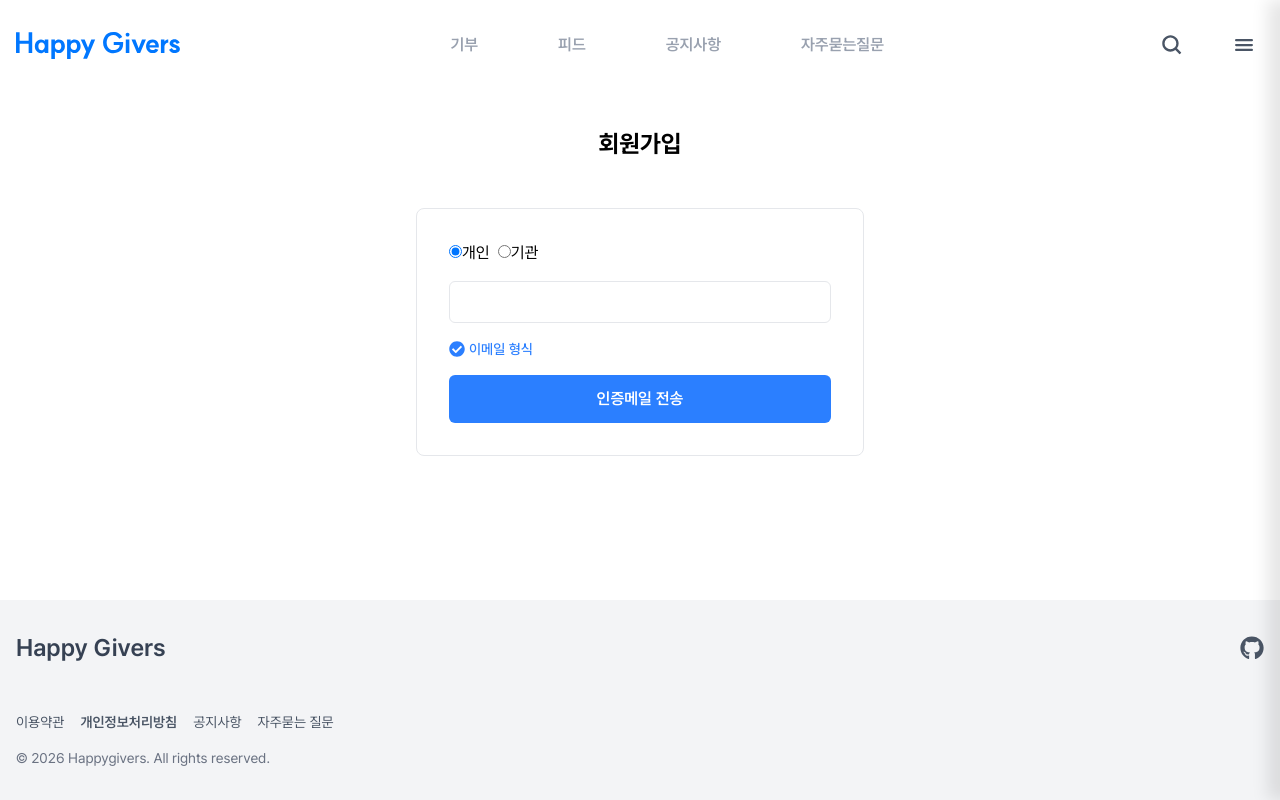
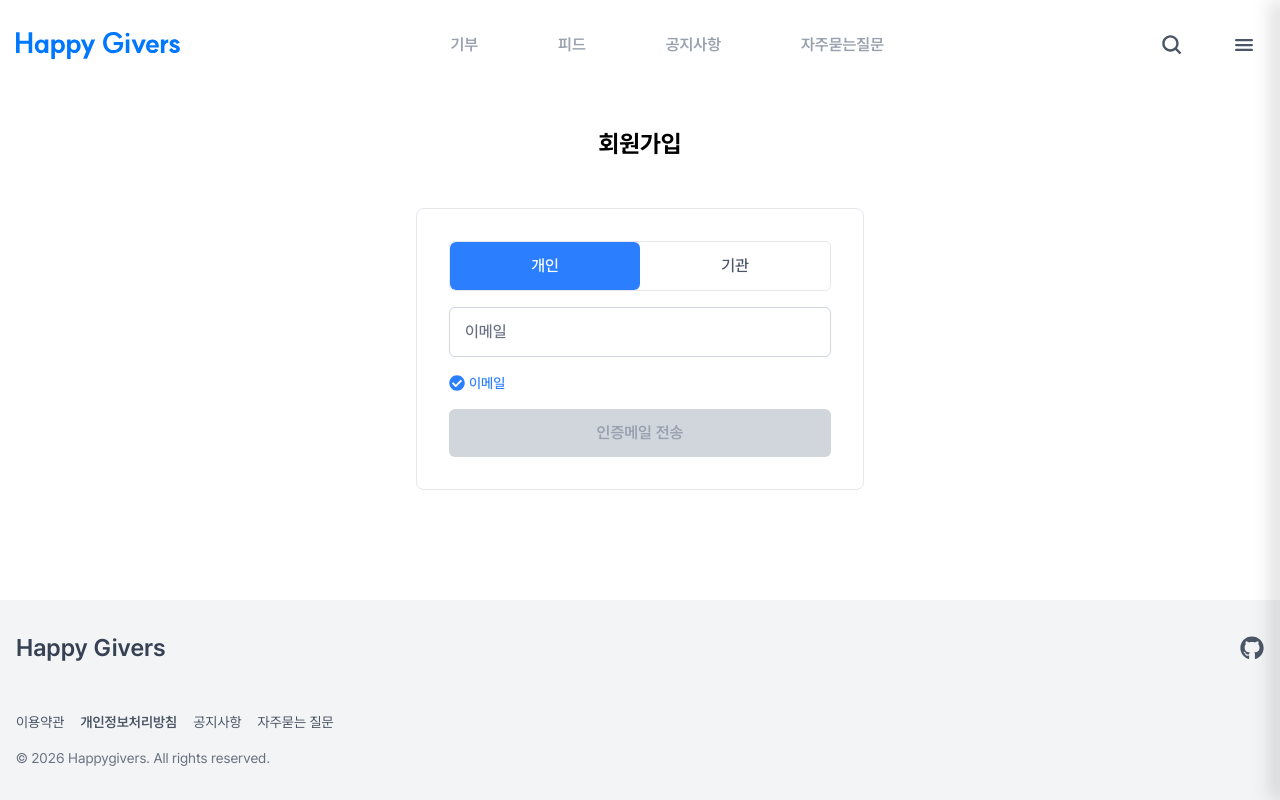
Before and after one commit to manlubo/happy_front, a Next.js app: page /signup in a window 1280 px wide. Built offline with nearby package versions, Linux system fonts and the light colour scheme; no server answers.

Commit message:
feat: 공용 Radio버튼 생성

```diff
--- a/src/app/(public)/(auth)/login/_components/LoginPageView.tsx
+++ b/src/app/(public)/(auth)/login/_components/LoginPageView.tsx
@@ -12,6 +12,8 @@ import Block from "@/components/ui/Block"
 import { login } from "@/stores/authSlice"
 import { useRouter } from "next/navigation"
 import { openModal } from "@/stores/uiSlice"
+import Input from "@/components/common/Input"
+import Button from "@/components/common/Button"
 
 export default function LoginPageView() {
     const dispatch = useDispatch<AppDispatch>();
@@ -74,10 +76,12 @@ export default function LoginPageView() {
       <h1 className="text-2xl font-bold text-center">로그인</h1>
       <Block className="rounded-lg p-8 ">
         <form onSubmit={handleSubmit(handleLogin, onInvalid)} className="flex flex-col gap-4">
-          <input type="text" {...register("username")} className="border border-gray-200 rounded-md p-2"/>
-          <input type="password" {...register("password")} className="border border-gray-200 rounded-md p-2"/>
+          <Input label="아이디" type="text" {...register("username")}/>
+          <Input label="비밀번호" type="password" {...register("password")}/>
           <label className="cursor-pointer mb-4"><input type="checkbox" {...register("rememberMe")}/> 로그인유지</label>
-          <button type="submit" className="cursor-pointer py-3 text-center bg-blue-500 text-white text-md font-semibold rounded-md w-full hover:bg-blue-600 transition">로그인</button>
+          <Button type="submit" buttonColor="blue" buttonStyle="solid" fullWidth={true}>
+            로그인
+          </Button>
         </form>
       </Block>
     </div>
--- a/src/app/(public)/(auth)/signup/[role]/_components/SignupPageView.tsx
+++ b/src/app/(public)/(auth)/signup/[role]/_components/SignupPageView.tsx
@@ -7,7 +7,7 @@ import Block from "@/components/ui/Block";
 import { PASSWORD_RULES, signupRequestSchema } from "@/features/auth/schema";
 import { SignupRequest, UserRole } from "@/types/auth";
 import { zodResolver } from "@hookform/resolvers/zod";
-import { useForm } from "react-hook-form";
+import { useForm, useWatch } from "react-hook-form";
 
 interface SignupPageViewProps {
   role: UserRole;
@@ -18,9 +18,9 @@ export default function SignupPageView({role, email}: SignupPageViewProps) {
 
   const {
     register,
+    control,
     handleSubmit,
     formState: { isValid },
-    watch,
   } = useForm<SignupRequest>({
     mode: 'onChange',
     reValidateMode: 'onChange',
@@ -36,7 +36,10 @@ export default function SignupPageView({role, email}: SignupPageViewProps) {
     },
   })
 
-  const password = watch("password") ?? "";
+  const password = useWatch({
+    control,
+    name: "password",
+  }) ?? "";
 
   const handleSignup = (data: SignupRequest) => {
     console.log(data);
--- a/src/app/(public)/(auth)/signup/_components/SignupMailPageView.tsx
+++ b/src/app/(public)/(auth)/signup/_components/SignupMailPageView.tsx
@@ -1,6 +1,9 @@
 'use client'
 
+import Button from "@/components/common/Button";
 import { Icons } from "@/components/common/Icons";
+import Input from "@/components/common/Input";
+import Radio from "@/components/common/Radio";
 import Block from "@/components/ui/Block";
 import { signupMailApi } from "@/features/auth/api";
 import { signupMailRequestSchema } from "@/features/auth/schema";
@@ -10,7 +13,7 @@ import { openModal } from "@/stores/uiSlice";
 import { SignupMailRequest, UserRole } from "@/types/auth";
 import { zodResolver } from "@hookform/resolvers/zod";
 import { useMutation } from "@tanstack/react-query";
-import { useForm } from "react-hook-form";
+import { useForm, useWatch } from "react-hook-form";
 import { useDispatch } from "react-redux";
 
 export default function SignupMailPageView() {
@@ -55,9 +58,10 @@ export default function SignupMailPageView() {
   const {
       register,
       handleSubmit,
-      formState: { errors },
+      control,
+      formState: { errors, isValid },
     } = useForm<SignupMailRequest>({
-      mode: 'onSubmit',
+      mode: 'onChange',
       reValidateMode: 'onChange',
       shouldFocusError: false,
       resolver: zodResolver(signupMailRequestSchema),
@@ -71,27 +75,32 @@ export default function SignupMailPageView() {
     signupMailMutation.mutate(data);
   }
 
+  const role = useWatch({
+    control,
+    name: "role",
+  });
+
   return (
     <div className="flex flex-col gap-12 max-w-md mx-auto">
       <h1 className="text-2xl font-bold text-center">회원가입</h1>
       <Block className="rounded-lg p-8 ">
         <form onSubmit={handleSubmit(handleSendMail)} className="flex flex-col gap-4">
-          <div className="flex gap-2">
-            <label>
-              <input type="radio" {...register("role")} value={UserRole.USER} className="cursor-pointer"/>
-              개인
-            </label>
-            <label>
-              <input type="radio" {...register("role")} value={UserRole.ORG} className="cursor-pointer"/>
-              기관
-            </label>
-          </div>
-          <input type="text" {...register("email")} className="border border-gray-200 rounded-md p-2"/>
+          <Radio
+            value={role}
+            options={[
+              { label: "개인", value: UserRole.USER },
+              { label: "기관", value: UserRole.ORG },
+            ]}
+            register={register("role")}
+          />
+          <Input label="이메일" type="text" {...register("email")}/>
           <div className={`flex items-center gap-1 ${errors.email ? "text-red-500" : "text-blue-500"}`}>
             <Icons.check size={16}/>
-            <p className="text-sm font-medium">이메일 형식</p>
+            <p className="text-sm font-medium">이메일</p>
           </div>
-          <button type="submit" className="cursor-pointer py-3 text-center bg-blue-500 text-white text-md font-semibold rounded-md w-full hover:bg-blue-600 transition">인증메일 전송</button>
+          <Button type="submit" buttonColor="blue" buttonStyle="solid" fullWidth={true} disabled={!isValid}>
+            인증메일 전송
+          </Button>
         </form>
       </Block>
     </div>
--- a/src/components/common/Button.tsx
+++ b/src/components/common/Button.tsx
@@ -15,7 +15,7 @@ type ButtonProps = {
 } & ButtonHTMLAttributes<HTMLButtonElement>;
 
 const BASE_STYLE =
-  "inline-flex items-center justify-center gap-2 rounded-md px-3 py-3 text-md font-semibold transition focus:outline-none";
+  "inline-flex items-center justify-center gap-2 rounded-md px-3 py-3 text-md font-semibold transition focus:outline-none cursor-pointer";
 
 const STYLE_MAP: Record<ButtonStyle, Record<ButtonColor, string>> = {
   solid: {
--- /dev/null
+++ b/src/components/common/Radio.tsx
@@ -0,0 +1,50 @@
+import { UseFormRegisterReturn } from "react-hook-form";
+
+type RadioOption<T extends string> = {
+  label: string;
+  value: T;
+};
+
+type RadioProps<TValue extends string> = {
+  value?: TValue;
+  options: RadioOption<TValue>[];
+  register: UseFormRegisterReturn;
+};
+
+// 공용 라디오 컴포넌트
+export default function Radio<TValue extends string>({
+  value,
+  options,
+  register,
+}: RadioProps<TValue>) {
+  return (
+    <div className="flex rounded-md border border-gray-200 overflow-hidden">
+      {options.map((option) => {
+        const checked = value === option.value;
+
+        return (
+          <label
+            key={option.value}
+            className={`
+              flex-1 py-3 text-center cursor-pointer
+              font-medium transition-colors rounded-md
+              ${
+                checked
+                  ? "bg-blue-500 text-white"
+                  : "bg-white text-gray-600 hover:bg-gray-100"
+              }
+            `}
+          >
+            <input
+              type="radio"
+              value={option.value}
+              className="hidden"
+              {...register}
+            />
+            {option.label}
+          </label>
+        );
+      })}
+    </div>
+  );
+}
--- a/src/styles/globals.css
+++ b/src/styles/globals.css
@@ -8,4 +8,14 @@
   body {
     font-family: var(--font-pretendard), Arial, Helvetica, sans-serif;
   }
+
+  input:-webkit-autofill,
+  input:-webkit-autofill:hover,
+  input:-webkit-autofill:focus,
+  input:-webkit-autofill:active {
+    -webkit-box-shadow: 0 0 0px 1000px white inset !important;
+    box-shadow: 0 0 0px 1000px white inset !important;
+    -webkit-text-fill-color: #4b5563 !important; /* text-gray-600 */
+    transition: background-color 5000s ease-in-out 0s;
+  }
 }
```
